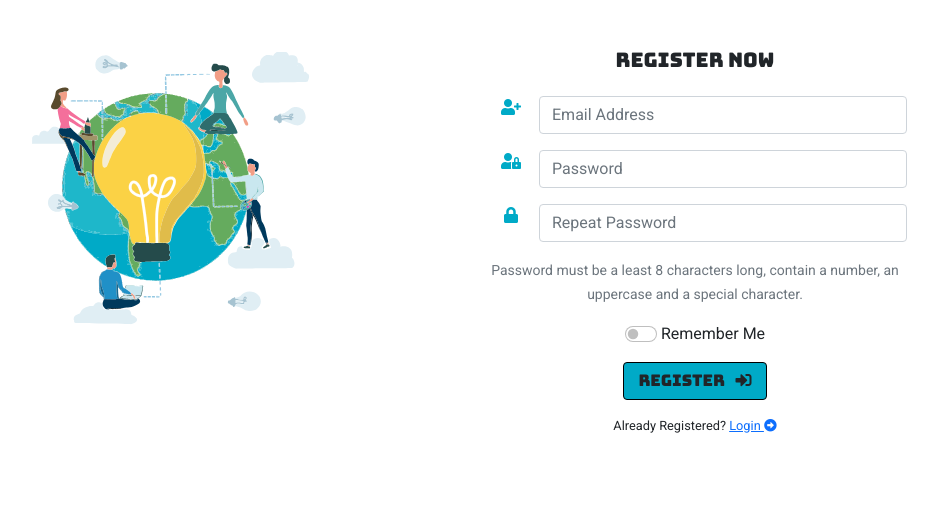
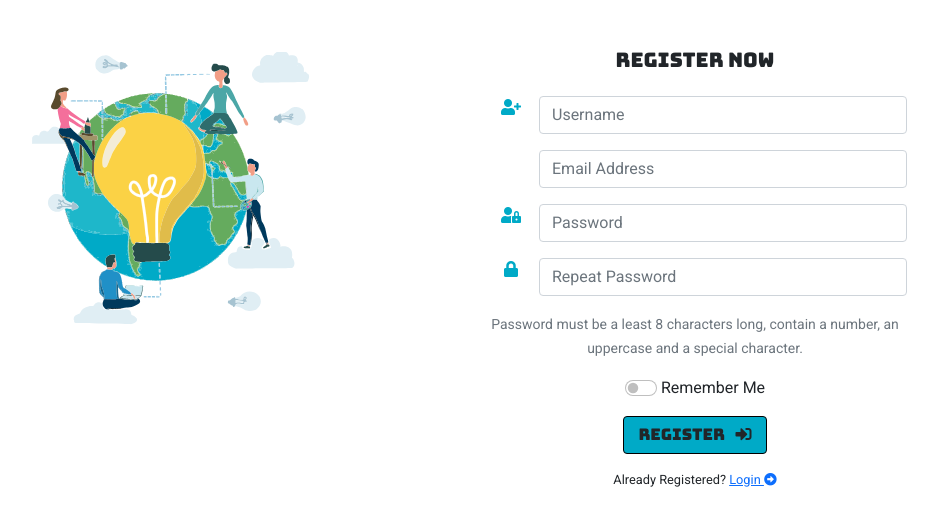
Before and after one commit to maxthor500/Back-on-track-MS3, a Flask app: page /register in a window 1280 px wide. Shown: the part 66-592 px from the top of the page, without its empty margins (230-1168 px from the left). Run offline with Flask 2, Linux system fonts and the light colour scheme; some libraries are stand-ins or nearby versions.

Commit message:
Add Username requirement to register and login form

```diff
--- a/templates/register.html
+++ b/templates/register.html
@@ -3,6 +3,9 @@
 {% block content %}
         <!-- error message section (email incorrect and password not match)-->
         <section class="row text-center">
+                  {% for error in form.username.errors %}
+                      <span class="msg-error">{{ error }}</span><br>
+                  {% endfor %}
                   {% for error in form.email.errors %}
                       <span class="msg-error">{{ error }}</span><br>
                   {% endfor %}
@@ -16,16 +19,21 @@
         <!-- card container from Bootstrap -->
         <section class="row justify-content-md-center mt-1rem">
           <figure class="col-sm-6 text-center">
-            <img src="../static/images/BackOnTrackHero.svg" class="img-thumbnail border-0" alt="Connect the World">
+            <img src="{{ url_for('static', filename='images/BackOnTrackHero.svg') }}" class="img-thumbnail border-0" alt="Connect the World">
           </figure>
           <div class="card col-sm-6 border-0">
             <h5 class="font-bungee text-center">Register Now</h5>
             <!-- Register form -->
             <form class="card-body" method="POST" action="{{ url_for('register') }}">
                 {{ form.csrf_token }}
+                <!-- username -->
+                <div class="input-container mb-3">
+                    <label for="username" class="form-label"><i class="fas fa-user-plus icon"></i></label>
+                    <input type="username" class="form-control" id="username" name="username" size="20" placeholder="Username" required>
+                </div>
                 <!-- email -->
                 <div class="input-container mb-3">
-                    <label for="email" class="form-label"><i class="fas fa-user-plus icon"></i></label>
+                    <label for="email" class="form-label"><i class="fas fa-fa-envelope icon"></i></label>
                     <input type="email" class="form-control" id="email" name="email" aria-describedby="emailHelp" size="32" placeholder="Email Address" required>
                 </div>
                 <!-- password -->
```
Also changed, not shown: templates/login.html (+6 -6 lines).
